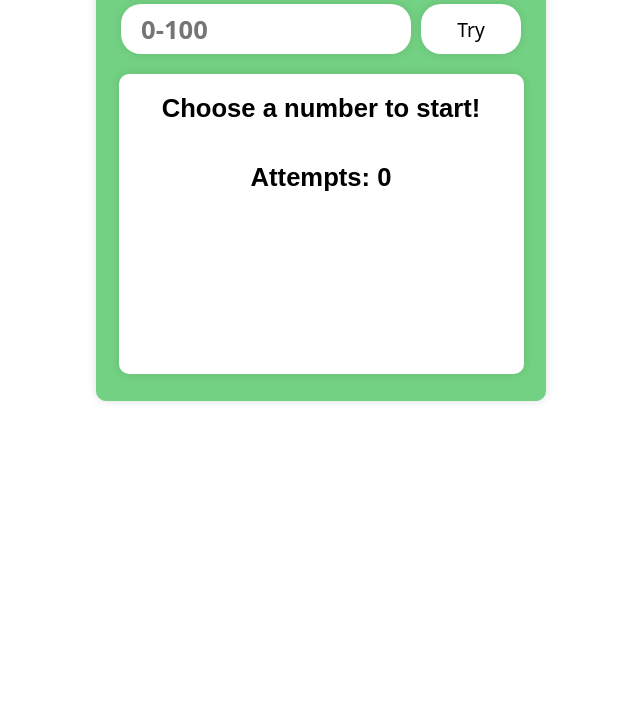
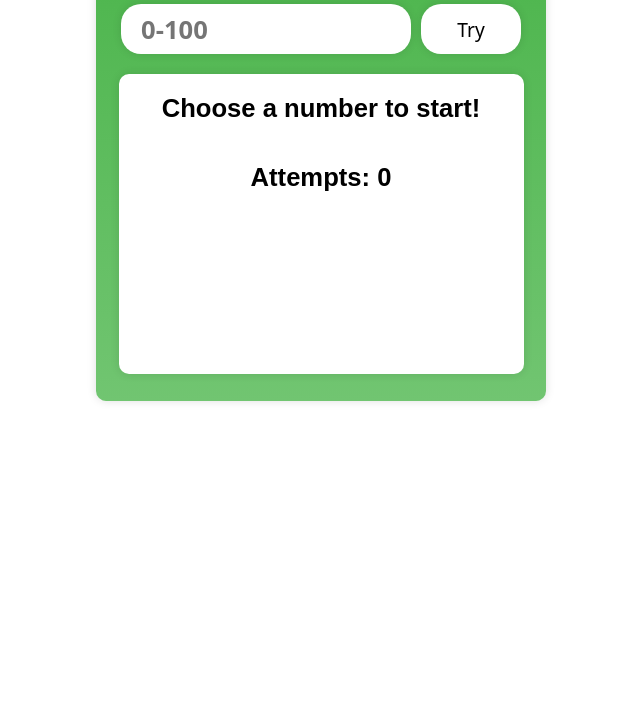
Before and after one commit to FelipePereira392/GuessTheNumber, a plain HTML site: page index.html in a window 1280 px wide. Shown: the part 109-830 px from the top of the page, without its empty margins (319-959 px from the left). Drawn offline with Linux system fonts and the light colour scheme; a web font is replaced by a local one.

Commit message:
Gradient

```diff
--- a/style.css
+++ b/style.css
@@ -15,7 +15,7 @@ body{
 /*Principal*/
 
 #main{
-    background-color: rgb(115, 209, 131);
+    background: linear-gradient(to top, rgb(113, 197, 113), rgb(74, 180, 74));
     width: 450px;
     height: 480px;
     margin: auto;
```
